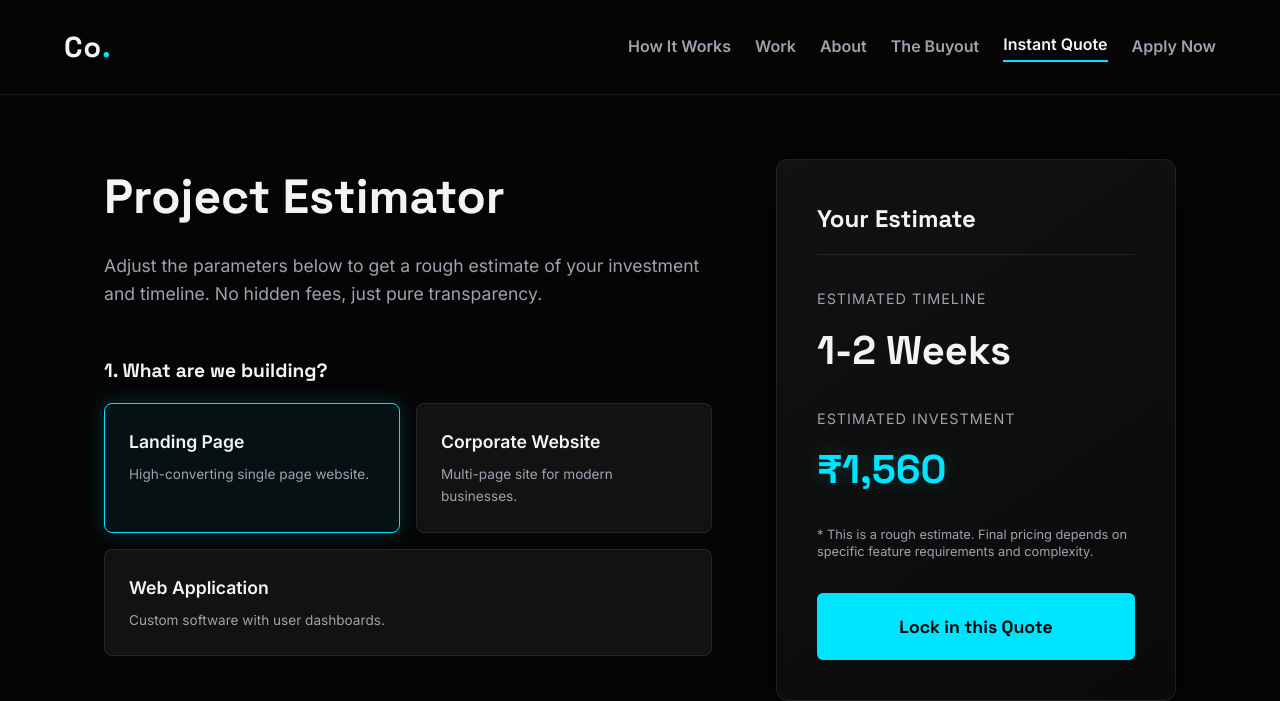
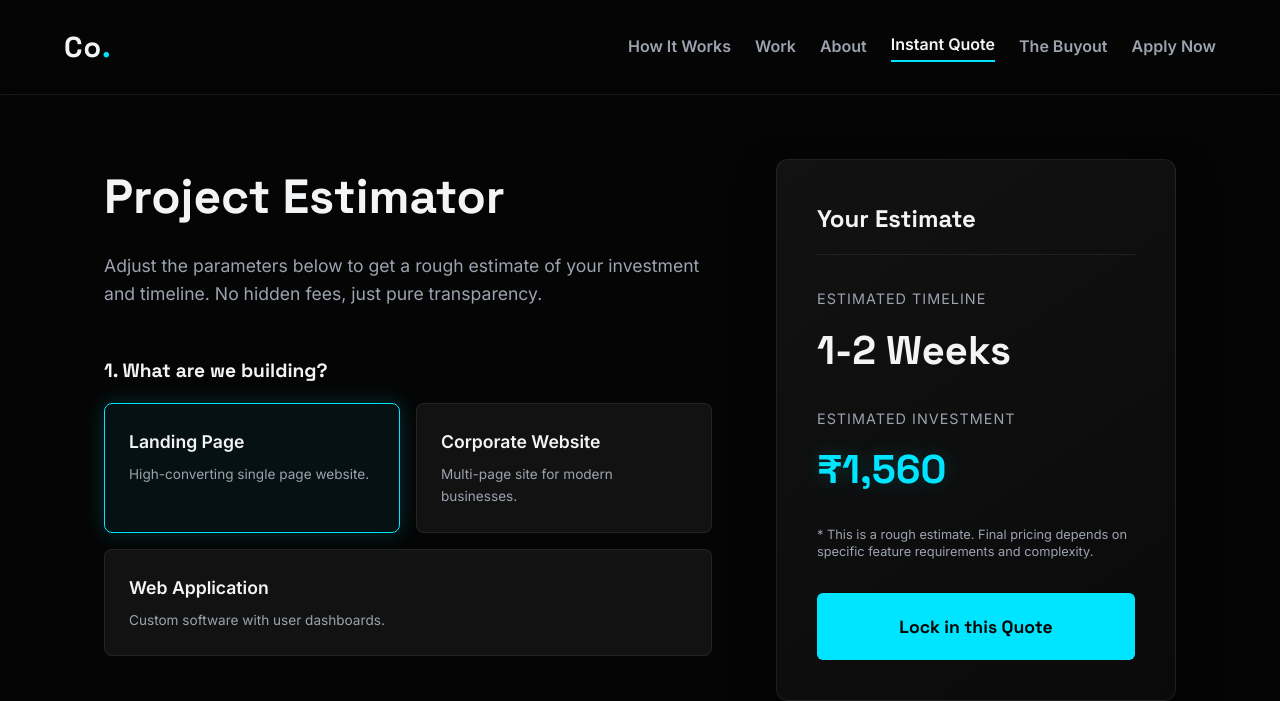
Before and after one commit to CoDotEng/Co., a plain HTML site: page estimate.html in a window 1280 px wide. Shown: the top 701 px of the page. Drawn offline with Linux system fonts and the light colour scheme.

Commit message:
Update estimate.html

```diff
--- a/estimate.html
+++ b/estimate.html
@@ -384,15 +384,14 @@
     </style>
 </head>
 <body>
-
-  <nav>
+<nav>
         <a href="index.html" class="logo">Co<span class="dot">.</span></a>
         <div class="nav-links">
             <a href="model.html">How It Works</a>
             <a href="work.html">Work</a>
             <a href="about.html">About</a>
+             <a href="estimate.html"class="active">Instant Quote</a>
             <a href="buyout.html">The Buyout</a>
-            <a href="estimate.html" class="active">Instant Quote</a>
             <a href="apply.html" class="nav-btn">Apply Now</a>
         </div>
     </nav>
```
